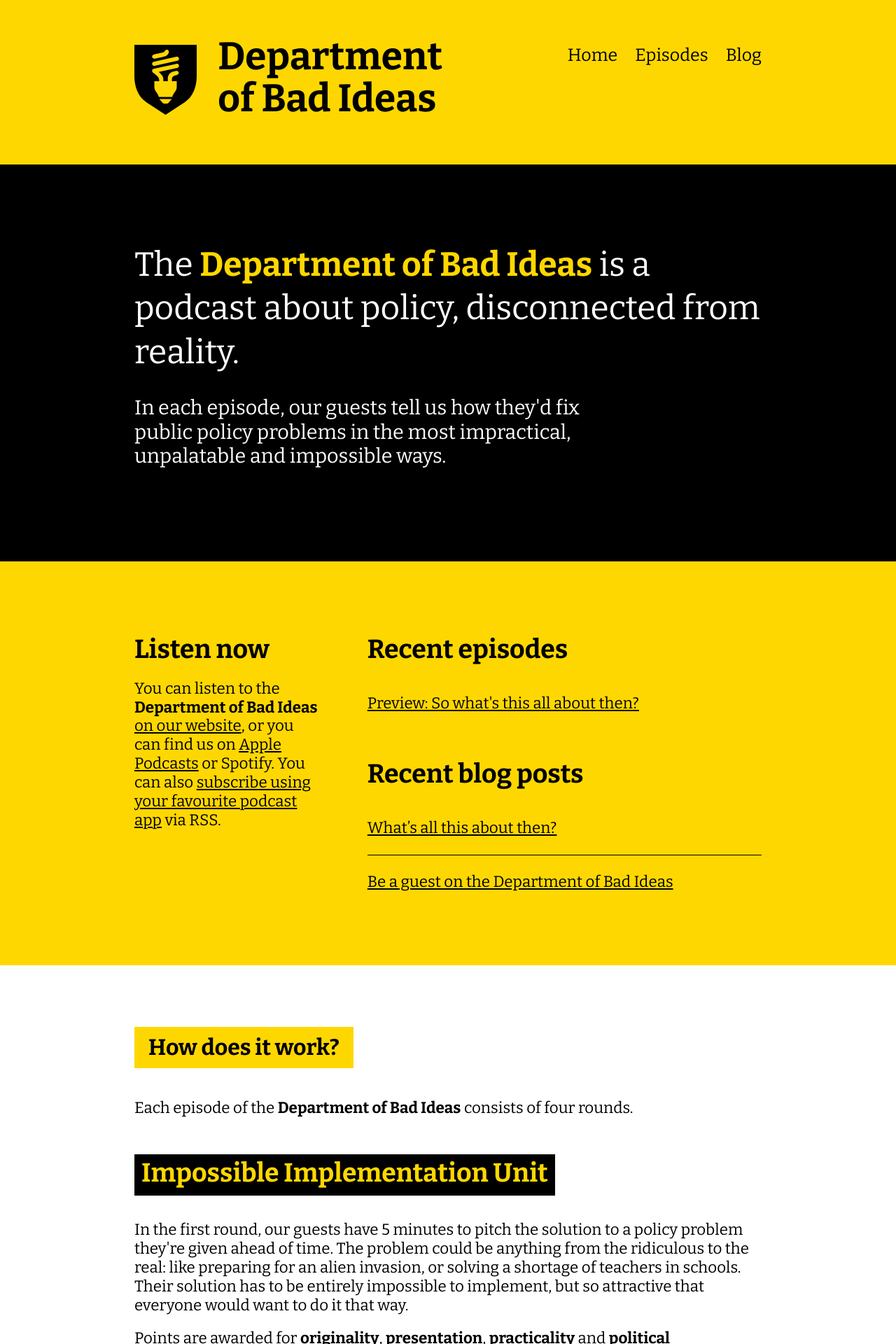
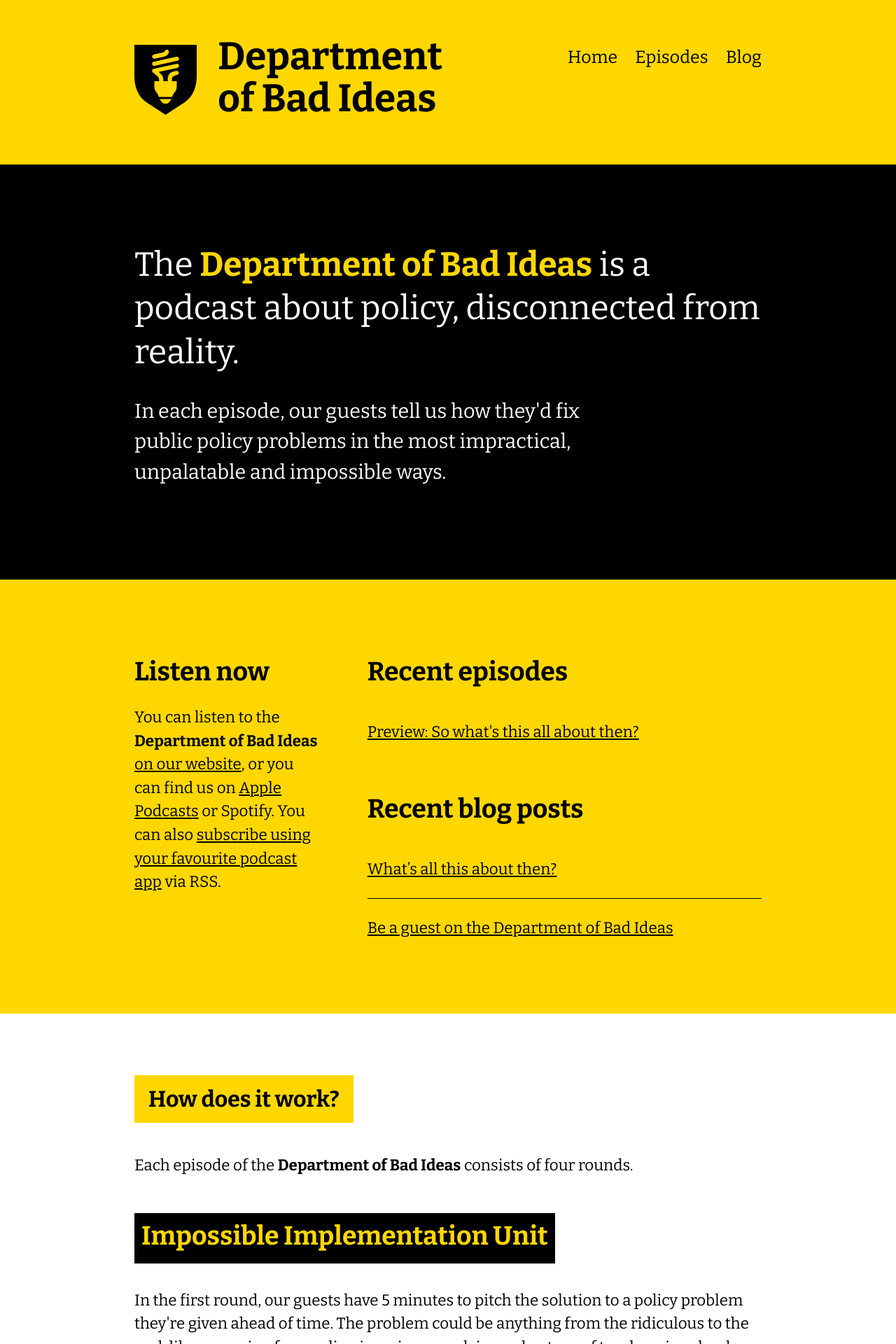
Before and after one commit to johnpeart/dept-of-bad-ideas, a Jekyll site: the page built from index.html, in a window 1280 px wide. Shown: the top 1920 px of the page at 70% size. Built offline with Jekyll 4.4.1, drawn with Linux system fonts in a browser that asks for light colours.

Commit message:
Update _variables.scss

```diff
--- a/_sass/_variables.scss
+++ b/_sass/_variables.scss
@@ -51,7 +51,7 @@ $link-outline:						none;
 // base text
 
 $font-size-base:				1rem;
-$font-line-height:				1.2;
+$font-line-height:				1.5;
 
 // headings
 
```
